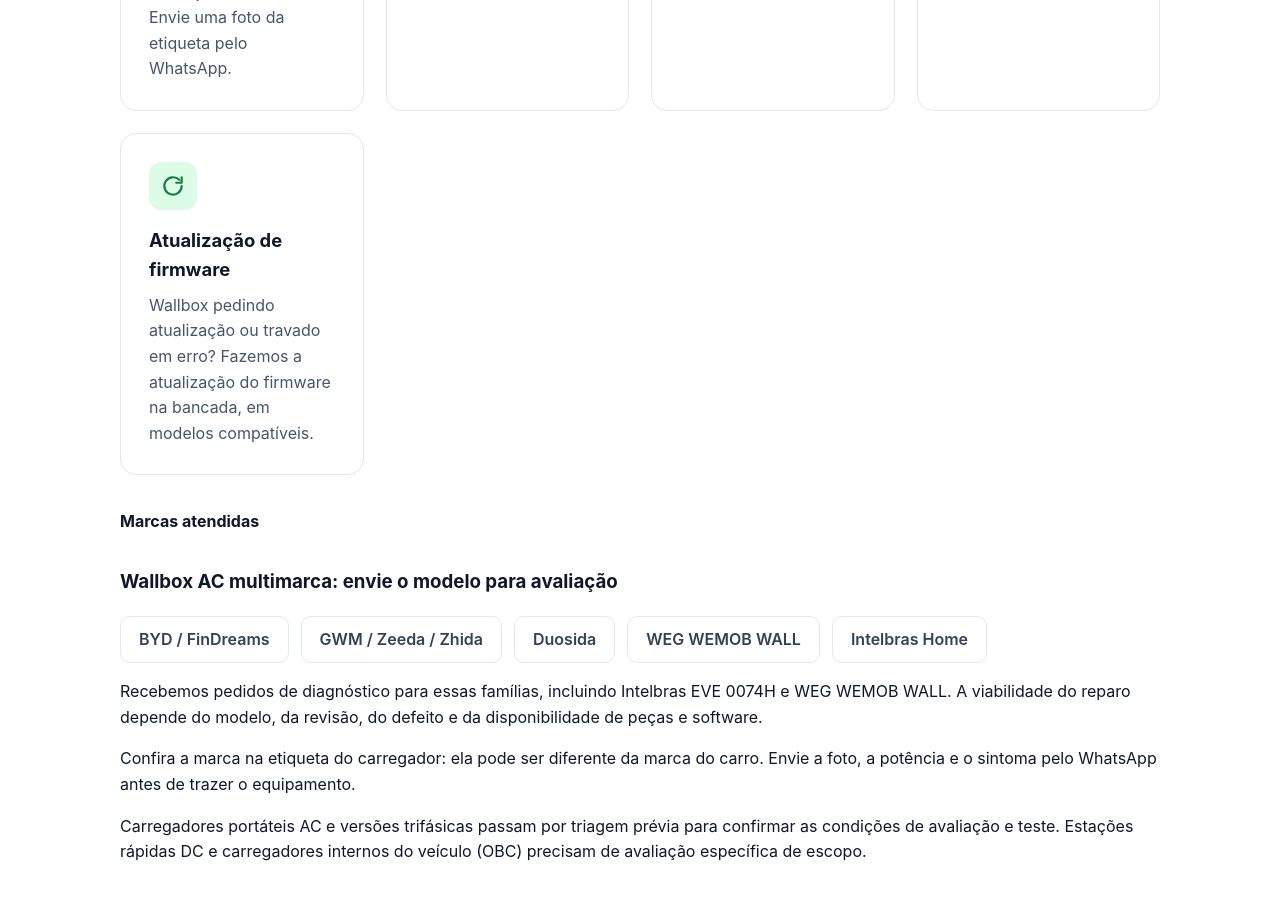
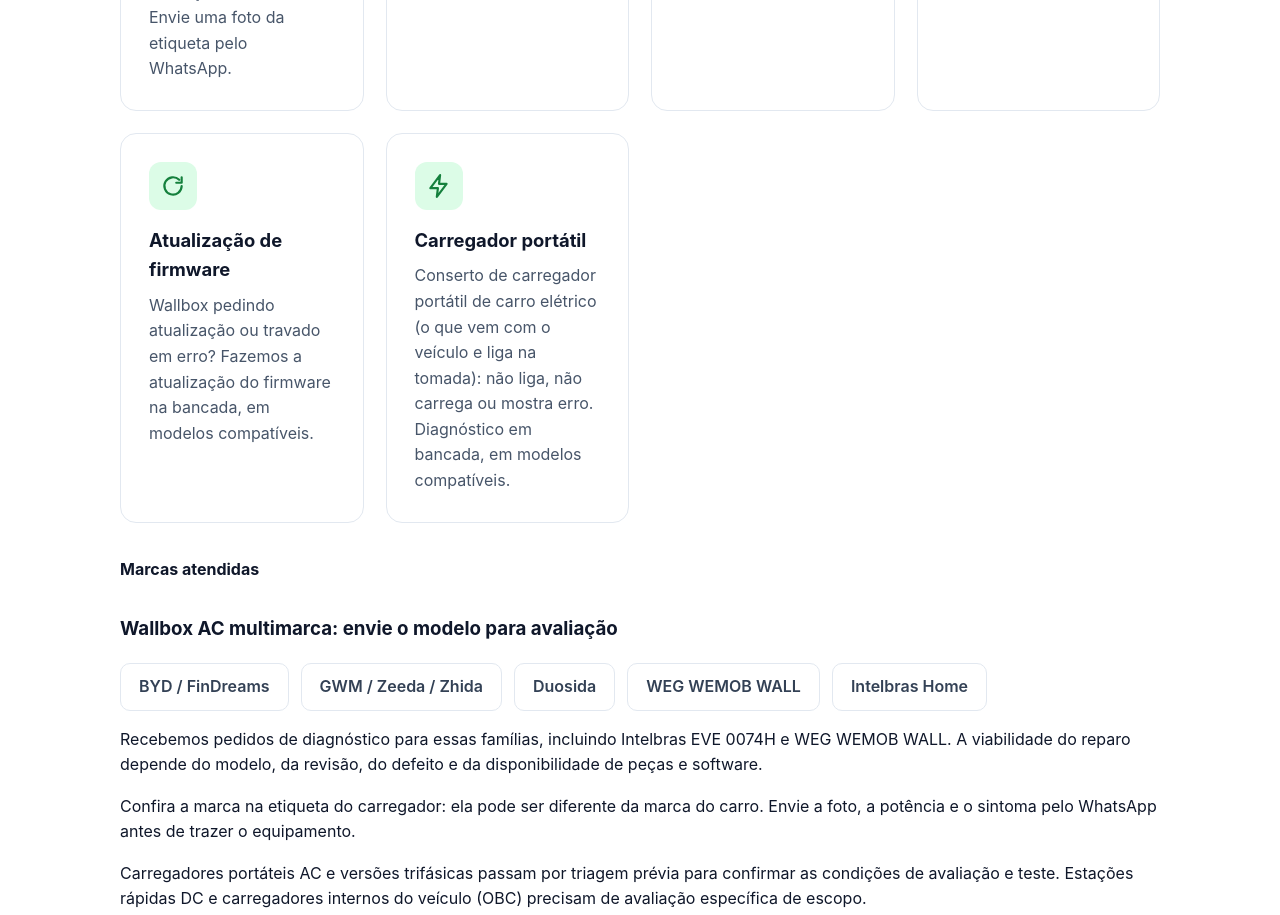
Before and after one commit to eletronicar/eletronicar-site, a plain HTML site: page index.html in a window 1280 px wide. Shown: the part 1460-2375 px from the top of the page. Drawn offline with Linux system fonts and the light colour scheme.

Commit message:
Inclui conserto de carregador portátil

```diff
--- a/index.html
+++ b/index.html
@@ -7,8 +7,8 @@
 <link rel="stylesheet" href="/assets/privacy.css">
 <script defer src="/assets/privacy.js"></script>
 <meta name="viewport" content="width=device-width,initial-scale=1">
-<title>Conserto de Wallbox em São João da Boa Vista · Eletronicar</title>
-<meta name="description" content="Diagnóstico e conserto de wallbox AC BYD, GWM, Zeeda, Zhida, Duosida, WEG e Intelbras, sujeito à avaliação. Eletronicar em São João da Boa Vista.">
+<title>Conserto de Wallbox e Carregador Portátil em São João da Boa Vista · Eletronicar</title>
+<meta name="description" content="Diagnóstico e conserto de wallbox AC e carregador portátil de carro elétrico BYD, GWM, Zeeda, Zhida, Duosida, WEG e Intelbras, sujeito à avaliação. Eletronicar em São João da Boa Vista.">
 <link rel="canonical" href="https://eletronicar.com.br/">
 <meta property="og:title" content="Eletronicar · Conserto de Wallbox">
 <meta property="og:description" content="Wallbox parou? Diagnóstico em bancada e reparo de placa. São João da Boa Vista e região.">
@@ -149,6 +149,7 @@ footer p{margin:0;max-width:620px}
   <div class="card"><div class="ico"><svg viewBox="0 0 24 24"><path fill="none" stroke="currentColor" stroke-width="2" stroke-linejoin="round" d="M13 2 4 14h7l-1 8 9-12h-7z"/></svg></div><h3>Liga, mas não carrega</h3><p>Acende normalmente, mas não inicia ou interrompe a recarga do veículo.</p></div>
   <div class="card"><div class="ico"><svg viewBox="0 0 24 24"><path fill="none" stroke="currentColor" stroke-width="2" stroke-linecap="round" stroke-linejoin="round" d="M12 3 2 20h20L12 3Zm0 6v5m0 3v.5"/></svg></div><h3>Luz de erro ou desarme</h3><p>Indicação de falha, código de erro ou disjuntor que desarma ao carregar.</p></div>
   <div class="card"><div class="ico"><svg viewBox="0 0 24 24"><path fill="none" stroke="currentColor" stroke-width="2" stroke-linecap="round" stroke-linejoin="round" d="M20 12a8 8 0 1 1-2.3-5.7M20 4v5h-5"/></svg></div><h3>Atualização de firmware</h3><p>Wallbox pedindo atualização ou travado em erro? Fazemos a atualização do firmware na bancada, em modelos compatíveis.</p></div>
+  <div class="card"><div class="ico"><svg viewBox="0 0 24 24"><path fill="none" stroke="currentColor" stroke-width="2" stroke-linejoin="round" d="M13 2 4 14h7l-1 8 9-12h-7z"/></svg></div><h3>Carregador portátil</h3><p>Conserto de carregador portátil de carro elétrico (o que vem com o veículo e liga na tomada): não liga, não carrega ou mostra erro. Diagnóstico em bancada, em modelos compatíveis.</p></div>
  </div>
  <p style="margin:34px 0 10px;font-weight:700">Marcas atendidas</p>
  <div id="marcas">
@@ -190,6 +191,7 @@ footer p{margin:0;max-width:620px}
  <details><summary>Vocês fazem atualização de wallbox?</summary><p>Sim, em modelos compatíveis. Fazemos a atualização do firmware do wallbox na bancada. Antes, conferimos se o problema é mesmo de software ou se há defeito na placa.</p></details>
  <details><summary>Quanto custa o conserto?</summary><p>Depende do defeito. O orçamento é passado depois do diagnóstico em bancada, antes de qualquer serviço.</p></details>
  <details><summary>Quais marcas de wallbox vocês avaliam?</summary><p>Recebemos pedidos para wallbox AC BYD/FinDreams, GWM/Zeeda/Zhida, Duosida, WEG WEMOB WALL e Intelbras Home, como o EVE 0074H. Envie a etiqueta e o sintoma: o atendimento depende da avaliação do modelo, das peças e das condições de teste. Somos um serviço independente, sem vínculo com os fabricantes.</p></details>
+  <details><summary>Vocês consertam carregador portátil?</summary><p>Sim, em modelos compatíveis. Avaliamos em bancada o carregador portátil de carro elétrico (aquele que vem com o veículo e liga na tomada) e passamos o orçamento antes do serviço. Envie a foto da etiqueta e o defeito pelo WhatsApp.</p></details>
  <details><summary>Vocês são assistência autorizada?</summary><p>Não. A Eletronicar é um serviço independente de reparo eletrônico, sem vínculo com os fabricantes.</p></details>
  <details><summary>Perdi o cartão. Posso carregar sem ele?</summary><p>Em modelos compatíveis, sim. A pedido do proprietário do equipamento, reconfiguramos o acesso para dispensar o cartão RFID, após avaliação na bancada. O wallbox passa a permitir a recarga sem apresentar o cartão; quem tiver acesso ao equipamento poderá iniciar a carga. Envie a foto da etiqueta pelo WhatsApp para avaliarmos o seu modelo.</p></details>
 </div></section>
```
